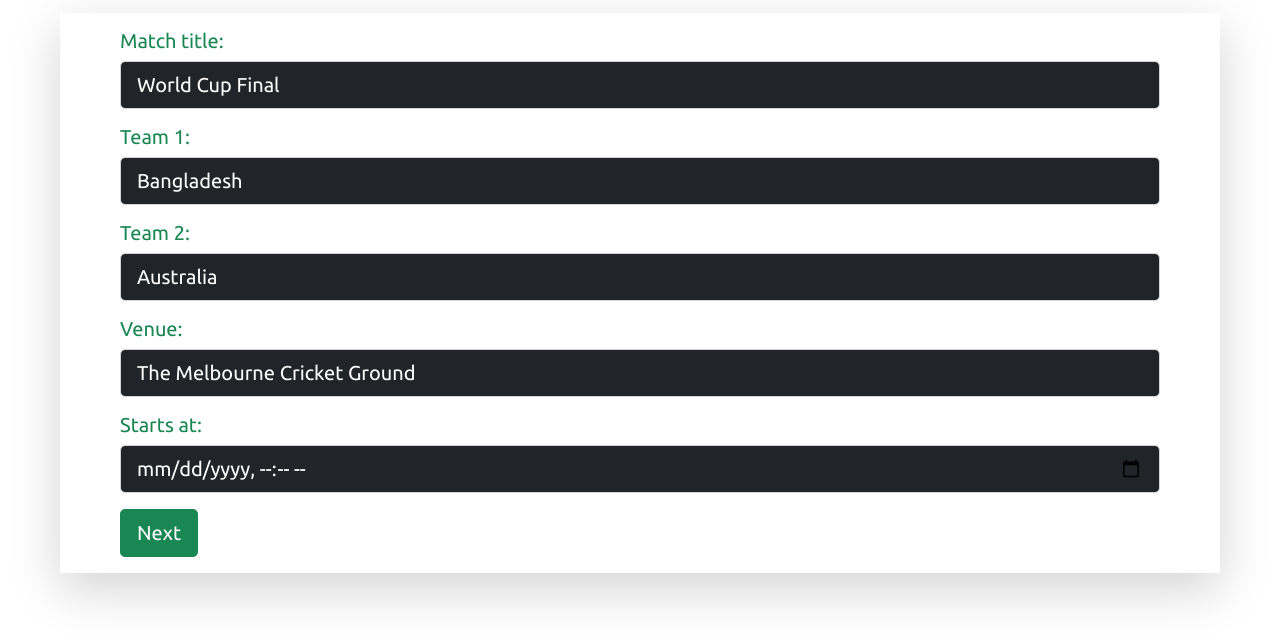
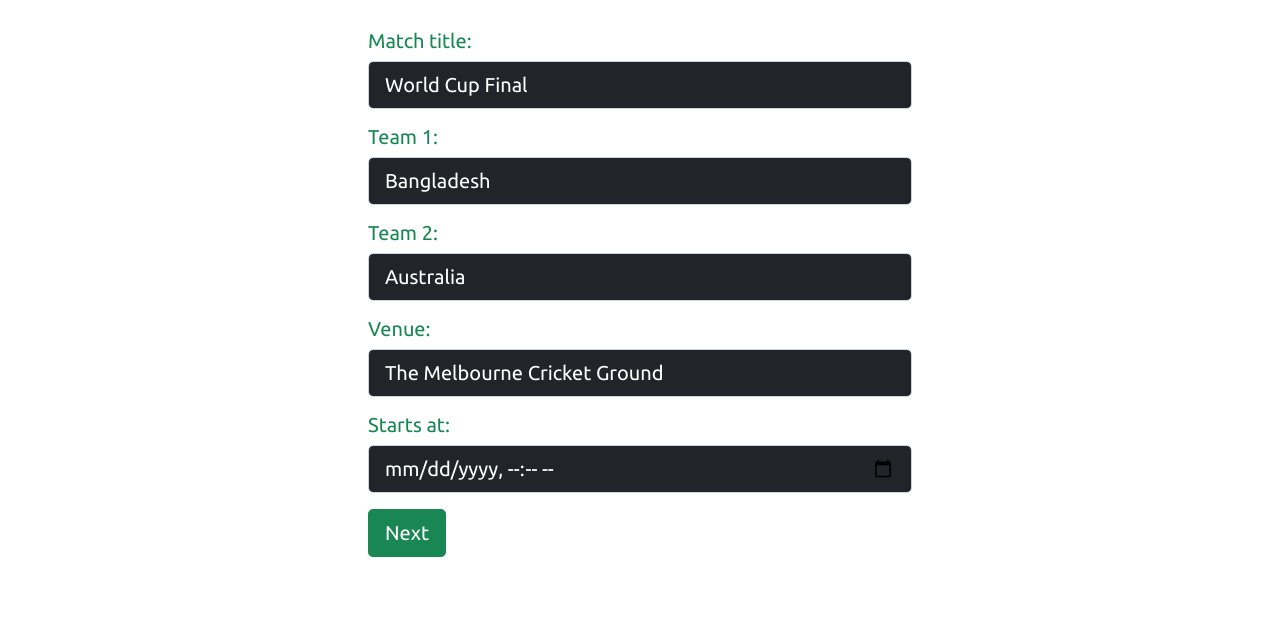
Before and after one commit to mahfuzurrahman98/Noobs-Cricboard, a plain HTML site: page index.html in a window 1280 px wide. Both pictures are taken after a click on the link "New match". Shown: the part 134-776 px from the top of the page. Drawn offline with Linux system fonts and the light colour scheme.

Commit message:
changes regarding fix width on large decive

```diff
--- a/assets/style.css
+++ b/assets/style.css
@@ -21,7 +21,7 @@
 	border-color: purple;
 }
 
-.btn-check:focus + .btn-purple,
+.btn-check:focus+.btn-purple,
 .btn-purple:focus {
 	color: #fff;
 	background-color: purple;
@@ -29,21 +29,21 @@
 	box-shadow: 0 0 0 0.25rem rgba(206, 54, 186, 0.5);
 }
 
-.btn-check:active + .btn-purple,
-.btn-check:checked + .btn-purple,
+.btn-check:active+.btn-purple,
+.btn-check:checked+.btn-purple,
 .btn-purple.active,
 .btn-purple:active,
-.show > .btn-purple.dropdown-toggle {
+.show>.btn-purple.dropdown-toggle {
 	color: #fff;
 	background-color: purple;
 	border-color: #0a53be;
 }
 
-.btn-check:active + .btn-purple:focus,
-.btn-check:checked + .btn-purple:focus,
+.btn-check:active+.btn-purple:focus,
+.btn-check:checked+.btn-purple:focus,
 .btn-purple.active:focus,
 .btn-purple:active:focus,
-.show > .btn-purple.dropdown-toggle:focus {
+.show>.btn-purple.dropdown-toggle:focus {
 	box-shadow: 0 0 0 0.25rem rgba(206, 54, 186, 0.5);
 }
 
@@ -65,13 +65,13 @@
 	border-color: purple;
 }
 
-.btn-check:focus + .btn-outline-purple,
+.btn-check:focus+.btn-outline-purple,
 .btn-outline-purple:focus {
 	box-shadow: 0 0 0 0.25rem rgba(206, 54, 186, 0.5);
 }
 
-.btn-check:active + .btn-outline-purple,
-.btn-check:checked + .btn-outline-purple,
+.btn-check:active+.btn-outline-purple,
+.btn-check:checked+.btn-outline-purple,
 .btn-outline-purple.active,
 .btn-outline-purple.dropdown-toggle.show,
 .btn-outline-purple:active {
@@ -80,8 +80,8 @@
 	border-color: purple;
 }
 
-.btn-check:active + .btn-outline-purple:focus,
-.btn-check:checked + .btn-outline-purple:focus,
+.btn-check:active+.btn-outline-purple:focus,
+.btn-check:checked+.btn-outline-purple:focus,
 .btn-outline-purple.active:focus,
 .btn-outline-purple.dropdown-toggle.show:focus,
 .btn-outline-purple:active:focus {
@@ -107,3 +107,8 @@
 	margin-bottom: 10vh;
 	text-align: center;
 }
+
+.fix-width-container {
+	max-width: 640px;
+	margin: 0 auto;
+}
--- a/details.html
+++ b/details.html
@@ -1,3 +1,5 @@
+<div class="fix-width-container">
+
   <div class="text-center my-3">
     <span class="h1">
       <img src="assets/images/details.png" width="40" height="40">
@@ -7,10 +9,11 @@
     </span>
   </div>
 
-<div class="row shadow shadow-lg mx-lg-5 px-lg-5 py-3 mb-lg-5">
+  <div class="row px-lg-5 py-3 mb-lg-5">
     <div class="col-12">
       <label class="form-label text-success h5">Match title:</label>
-    <input type="text" id="matchTitle" class="form-control form-control-lg text-white bg-dark" value="World Cup Final">
+      <input type="text" id="matchTitle" class="form-control form-control-lg text-white bg-dark"
+        value="World Cup Final">
     </div>
     <div class="col-12 mt-3">
       <label class="form-label text-success h5">Team 1:</label>
@@ -33,3 +36,5 @@
       <button class="btn btn-lg btn-success" onclick="matchDetailsSetup()">Next</button>
     </div>
   </div>
+
+</div>
```
Also changed, not shown: lineup_0.html (+3 -1 lines), lineup_1.html (+5 -1 lines), openers.html (+3 -1 lines), toss.html (+4 -1 lines). Lines whose indentation alone changed are shown as unchanged.
